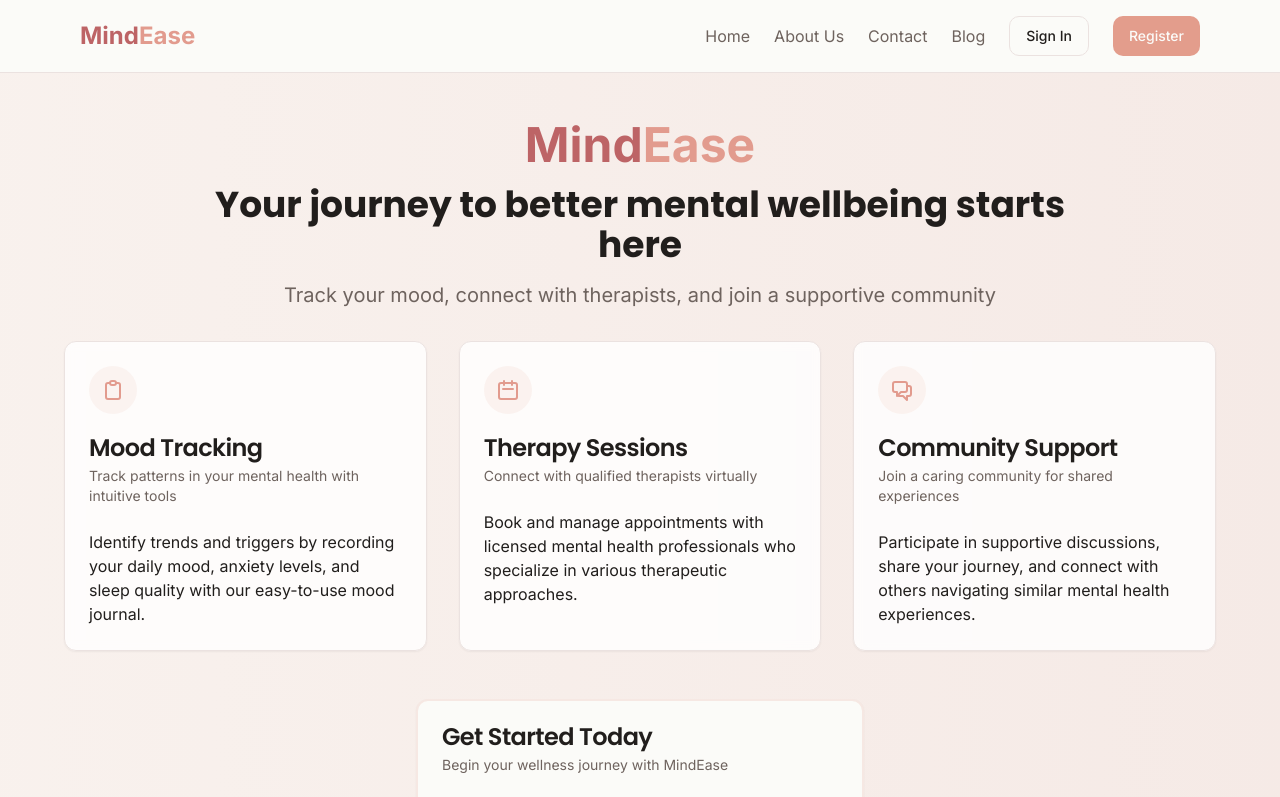
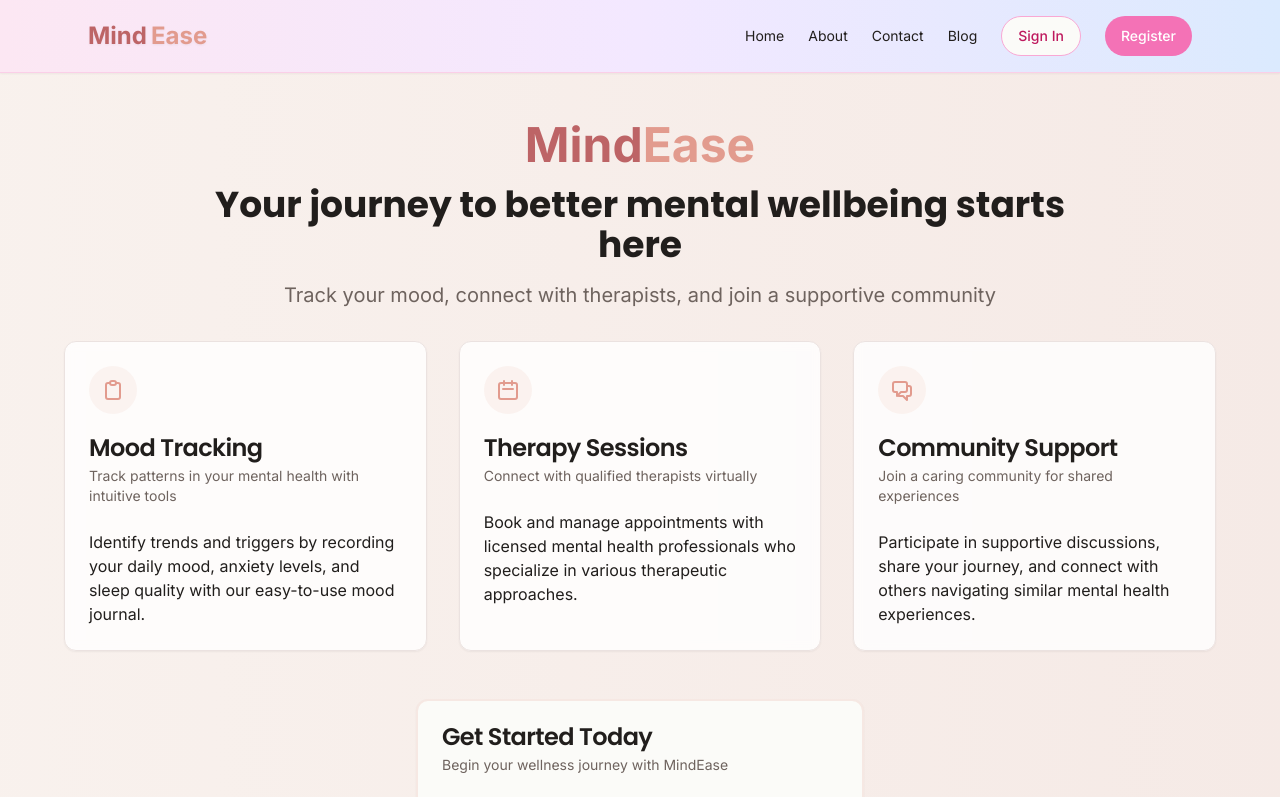
Before and after one commit to DamarisM87/mindease-connect-hub, a React (Vite) app: page / in a window 1280 px wide. Shown: the top 797 px of the page. Built offline with nearby package versions, Linux system fonts and the light colour scheme.

Commit message:
feat: Refactor Header component for improved navigation and styling

```diff
--- a/src/components/layout/Header.tsx
+++ b/src/components/layout/Header.tsx
@@ -1,13 +1,7 @@
-
 import React from 'react';
 import { Link } from 'react-router-dom';
 import { useAuth } from '@/contexts/AuthContext';
-import {
-  User,
-  LogOut,
-  Menu,
-  XIcon
-} from 'lucide-react';
+import { User, LogOut, Menu } from 'lucide-react';
 import { Button } from "@/components/ui/button";
 import { Avatar, AvatarFallback, AvatarImage } from "@/components/ui/avatar";
 import {
@@ -24,94 +18,74 @@ const Header = () => {
   const { user, logout, isAdmin } = useAuth();
 
   return (
-    <header className="border-b sticky top-0 z-50 bg-background/95 backdrop-blur">
-      <div className="mindease-container flex items-center justify-between py-4">
-        <div className="flex items-center">
-          <Link to="/" className="flex items-center">
-            <span className="text-2xl font-bold text-mindease-accent">Mind</span>
-            <span className="text-2xl font-bold text-mindease-primary">Ease</span>
-          </Link>
-        </div>
+    <header className="sticky top-0 z-50 bg-gradient-to-r from-pink-100 via-purple-100 to-blue-100 border-b border-pink-200 shadow-sm backdrop-blur-md">
+      <div className="mindease-container flex items-center justify-between py-4 px-4 md:px-6">
+        {/* Logo */}
+        <Link to="/" className="flex items-center space-x-1">
+          <span className="text-2xl font-extrabold text-mindease-accent drop-shadow-sm">Mind</span>
+          <span className="text-2xl font-extrabold text-mindease-primary drop-shadow-sm">Ease</span>
+        </Link>
 
-        <nav className="hidden md:flex items-center gap-6">
+        {/* Desktop Nav */}
+        <nav className="hidden md:flex items-center gap-6 text-sm">
           {!user ? (
-            // Navigation links for guests
             <>
-            <Link to="/" className="text-muted-foreground hover:text-foreground transition-colors">
-              Home
-            </Link>
-            <Link to="/about" className="text-muted-foreground hover:text-foreground transition-colors">
-                About Us
-              </Link>
-              <Link to="/contact" className="text-muted-foreground hover:text-foreground transition-colors">
-                Contact
-              </Link>
-              <Link to="/blog" className="text-muted-foreground hover:text-foreground transition-colors">
-                Blog
-              </Link>
+              <Link to="/" className="hover:text-pink-600 transition-colors">Home</Link>
+              <Link to="/about" className="hover:text-purple-600 transition-colors">About</Link>
+              <Link to="/contact" className="hover:text-blue-600 transition-colors">Contact</Link>
+              <Link to="/blog" className="hover:text-pink-500 transition-colors">Blog</Link>
               <Link to="/login">
-                <Button variant="outline">Sign In</Button>
+                <Button variant="outline" className="rounded-full border-pink-300 hover:bg-pink-100 text-pink-700">
+                  Sign In
+                </Button>
               </Link>
               <Link to="/register">
-                <Button>Register</Button>
+                <Button className="rounded-full bg-pink-400 hover:bg-pink-500 text-white">
+                  Register
+                </Button>
               </Link>
             </>
           ) : (
-            // Navigation links for authenticated users
             <>
-             <Link to="/" className="text-muted-foreground hover:text-foreground transition-colors">
-              Home
-            </Link>
-              <Link to="/dashboard" className="text-muted-foreground hover:text-foreground transition-colors">
-                Dashboard
-              </Link>
-              <Link to="/mental-tracker" className="text-muted-foreground hover:text-foreground transition-colors">
-                Mood Tracker
-              </Link>
-              <Link to="/appointments" className="text-muted-foreground hover:text-foreground transition-colors">
-                Appointments
-              </Link>
-              <Link to="/blog" className="text-muted-foreground hover:text-foreground transition-colors">
-                Blog
-              </Link>
-              <Link to="/community" className="text-muted-foreground hover:text-foreground transition-colors">
-                Community
-              </Link>
+              <Link to="/" className="hover:text-pink-600 transition-colors">Home</Link>
+              <Link to="/dashboard" className="hover:text-purple-600 transition-colors">Dashboard</Link>
+              <Link to="/mental-tracker" className="hover:text-blue-600 transition-colors">Mood Tracker</Link>
+              <Link to="/appointments" className="hover:text-pink-500 transition-colors">Appointments</Link>
+              <Link to="/blog" className="hover:text-purple-500 transition-colors">Blog</Link>
+              <Link to="/community" className="hover:text-blue-500 transition-colors">Community</Link>
 
               <DropdownMenu>
                 <DropdownMenuTrigger asChild>
-                  <Button variant="ghost" className="relative h-8 w-8 rounded-full">
+                  <Button variant="ghost" className="rounded-full p-1">
                     <Avatar className="h-8 w-8">
                       <AvatarImage src={user.avatar} alt={user.name} />
                       <AvatarFallback>{user.name.charAt(0)}</AvatarFallback>
                     </Avatar>
                   </Button>
                 </DropdownMenuTrigger>
-                <DropdownMenuContent className="w-56" align="end" forceMount>
-                  <DropdownMenuLabel className="font-normal">
-                    <div className="flex flex-col space-y-1">
-                      <p className="text-sm font-medium leading-none">{user.name}</p>
-                      <p className="text-xs leading-none text-muted-foreground">
-                        {user.email}
-                      </p>
+                <DropdownMenuContent className="w-56 rounded-xl shadow-md" align="end">
+                  <DropdownMenuLabel>
+                    <div className="space-y-1">
+                      <p className="text-sm font-semibold">{user.name}</p>
+                      <p className="text-xs text-muted-foreground">{user.email}</p>
                     </div>
                   </DropdownMenuLabel>
                   <DropdownMenuSeparator />
                   {isAdmin() && (
                     <DropdownMenuItem asChild>
-                      <Link to="/admin" className="w-full cursor-pointer">Admin Dashboard</Link>
+                      <Link to="/admin">Admin Dashboard</Link>
                     </DropdownMenuItem>
                   )}
                   <DropdownMenuItem asChild>
-                    <Link to="/profile" className="w-full cursor-pointer">Profile</Link>
+                    <Link to="/profile">Profile</Link>
                   </DropdownMenuItem>
                   <DropdownMenuSeparator />
                   <DropdownMenuItem
                     onClick={logout}
-                    className="cursor-pointer text-destructive focus:text-destructive"
+                    className="text-destructive hover:bg-red-50"
                   >
                     <LogOut className="mr-2 h-4 w-4" />
-                    <span>Log out</span>
+                    Log out
                   </DropdownMenuItem>
                 </DropdownMenuContent>
               </DropdownMenu>
@@ -119,37 +93,26 @@ const Header = () => {
           )}
         </nav>
 
-        {/* Mobile menu */}
+        {/* Mobile Menu */}
         <Sheet>
           <SheetTrigger asChild className="md:hidden">
             <Button variant="ghost" size="icon">
-              <Menu />
+              <Menu className="text-muted-foreground" />
             </Button>
           </SheetTrigger>
-          <SheetContent className="flex flex-col">
-            <div className="flex justify-between items-center mb-6">
-              <span className="text-lg font-semibold">Menu</span>
-            </div>
+          <SheetContent className="bg-pink-50 p-6">
             <nav className="flex flex-col gap-4">
               {!user ? (
                 <>
-                  <Link to="/about" className="py-2 hover:text-mindease-accent transition-colors">
-                    About Us
+                  <Link to="/about" className="hover:text-pink-500">About Us</Link>
+                  <Link to="/contact" className="hover:text-purple-500">Contact</Link>
+                  <Link to="/blog" className="hover:text-blue-500">Blog</Link>
+                  <Link to="/login">
+                    <Button variant="outline" className="rounded-full w-full mt-2">Sign In</Button>
                   </Link>
-                  <Link to="/contact" className="py-2 hover:text-mindease-accent transition-colors">
-                    Contact
+                  <Link to="/register">
+                    <Button className="rounded-full w-full mt-2 bg-pink-400 hover:bg-pink-500 text-white">Register</Button>
                   </Link>
-                  <Link to="/blog" className="py-2 hover:text-mindease-accent transition-colors">
-                    Blog
-                  </Link>
-                  <div className="flex flex-col gap-2 mt-2">
-                    <Link to="/login">
-                      <Button variant="outline" className="w-full">Sign In</Button>
-                    </Link>
-                    <Link to="/register">
-                      <Button className="w-full">Register</Button>
-                    </Link>
-                  </div>
                 </>
               ) : (
                 <>
@@ -163,36 +126,22 @@ const Header = () => {
                       <p className="text-xs text-muted-foreground">{user.email}</p>
                     </div>
                   </div>
-                  <Link to="/dashboard" className="py-2 hover:text-mindease-accent transition-colors">
-                    Dashboard
-                  </Link>
-                  <Link to="/mental-tracker" className="py-2 hover:text-mindease-accent transition-colors">
-                    Mood Tracker
-                  </Link>
-                  <Link to="/appointments" className="py-2 hover:text-mindease-accent transition-colors">
-                    Appointments
-                  </Link>
-                  <Link to="/blog" className="py-2 hover:text-mindease-accent transition-colors">
-                    Blog
-                  </Link>
-                  <Link to="/community" className="py-2 hover:text-mindease-accent transition-colors">
-                    Community
-                  </Link>
-                  <Link to="/profile" className="py-2 hover:text-mindease-accent transition-colors">
-                    Profile
-                  </Link>
+                  <Link to="/dashboard" className="hover:text-purple-500">Dashboard</Link>
+                  <Link to="/mental-tracker" className="hover:text-blue-500">Mood Tracker</Link>
+                  <Link to="/appointments" className="hover:text-pink-500">Appointments</Link>
+                  <Link to="/blog" className="hover:text-purple-500">Blog</Link>
+                  <Link to="/community" className="hover:text-blue-500">Community</Link>
+                  <Link to="/profile" className="hover:text-pink-500">Profile</Link>
                   {isAdmin() && (
-                    <Link to="/admin" className="py-2 hover:text-mindease-accent transition-colors">
-                      Admin Dashboard
-                    </Link>
+                    <Link to="/admin" className="hover:text-red-500">Admin Dashboard</Link>
                   )}
                   <Button
                     variant="ghost"
                     onClick={logout}
-                    className="flex items-center justify-start px-2 mt-4 text-destructive hover:text-destructive hover:bg-destructive/10"
+                    className="mt-4 text-destructive hover:bg-red-100"
                   >
                     <LogOut className="mr-2 h-4 w-4" />
-                    <span>Log out</span>
+                    Log out
                   </Button>
                 </>
               )}
```
